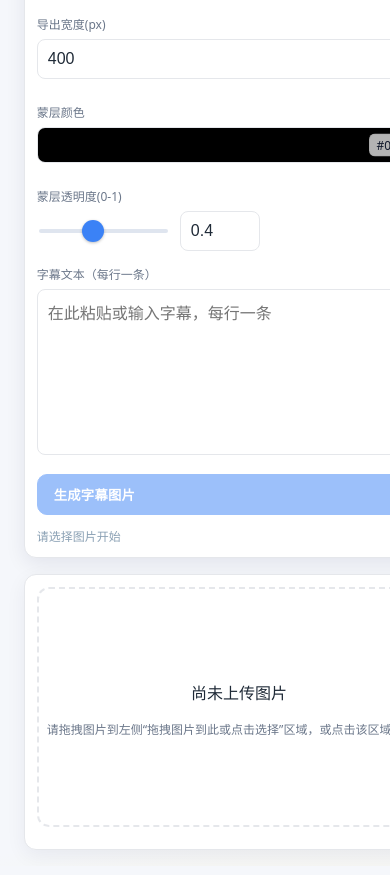
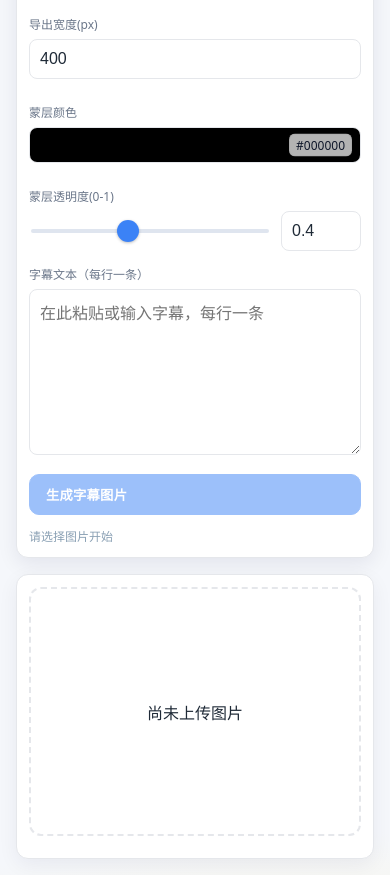
Before and after one commit to yangkeekko/yangkeekko, a plain HTML site: page index.html in a window 390 px wide. Shown: the part 700-1575 px from the top of the page. Drawn offline with Linux system fonts and the light colour scheme.

Commit message:
1.0.0 正式版本

```diff
--- a/index.html
+++ b/index.html
@@ -2,8 +2,11 @@
 <html lang="zh-CN">
   <head>
     <meta charset="UTF-8" />
-    <meta name="viewport" content="width=device-width, initial-scale=1" />
+    <meta name="viewport" content="width=device-width, initial-scale=1.0" />
     <title>图片字幕生成器</title>
+    <meta name="theme-color" content="#3b82f6" />
+    <link rel="icon" href="favicon.svg" type="image/svg+xml" />
+    <link rel="mask-icon" href="favicon.svg" color="#3b82f6" />
     <link rel="stylesheet" href="styles.css" />
   </head>
   <body>
@@ -101,7 +104,6 @@
         <div id="emptyHint" class="empty-hint">
           <div>
             <p>尚未上传图片</p>
-            <p class="muted">请拖拽图片到左侧“拖拽图片到此或点击选择”区域，或点击该区域选择文件</p>
           </div>
         </div>
         <canvas id="previewCanvas"></canvas>
--- a/styles.css
+++ b/styles.css
@@ -19,6 +19,10 @@ body {
     radial-gradient(1200px 600px at 80% 120%, #fef3c7 0%, transparent 60%),
     var(--bg);
   color: var(--text);
+}
+/* iOS 安全区适配：避免左右被刘海/边缘裁切 */
+@supports(padding: max(0px)){
+  body{ padding-left: env(safe-area-inset-left); padding-right: env(safe-area-inset-right); }
 }
 /* 视觉隐藏：保留在可访问树中但不显示 */
 .visually-hidden {
@@ -45,7 +49,9 @@ h1 { margin: 0; font-size: 20px; color: #0f172a; }
   grid-template-columns: 520px 1fr;
   gap: 16px;
   padding: 16px;
-  width: min(1200px, 96vw);
+  /* 避免在小屏上因 96vw + padding 产生裁切 */
+  width: 100%;
+  max-width: 1200px;
   margin: 0 auto;
 }
 
@@ -85,7 +91,8 @@ h1 { margin: 0; font-size: 20px; color: #0f172a; }
 .color-bar { width:100%; height:6px; border-radius:4px; margin-top:6px; box-shadow: inset 0 0 0 1px rgba(0,0,0,0.05); }
 
 /* 滑杆 + 数字输入组合 */
-.range-input { display:flex; gap:10px; align-items:center; }
+.range-input { display:flex; gap:10px; align-items:center; width:100%; }
+.range-input input[type="range"]{ flex:1; min-width:0; }
 .range-input input[type="number"] { width:80px; }
 
 /* 移动端优化的滑杆样式 */
@@ -161,6 +168,7 @@ input[type="range"]:active::-webkit-slider-thumb{ transform: scale(1.06); }
   place-items: start;
   box-shadow: 0 6px 20px rgba(2, 16, 60, 0.06);
   position: relative;
+  overflow: hidden; /* 确保子元素（缺省占位）不会溢出卡片 */
 }
 .save-area { position: static; display:flex; justify-content:flex-end; margin-top: 10px; }
 
@@ -179,7 +187,7 @@ input[type="range"]:active::-webkit-slider-thumb{ transform: scale(1.06); }
 @media (max-width: 900px) {
   /* 防止移动端横向溢出导致无法完全显示 */
   html, body { overflow-x: hidden; }
-  .container { grid-template-columns: 1fr; justify-items: center; }
+  .container { grid-template-columns: 1fr; justify-content: center; justify-items: center; }
   .grid { grid-template-columns: 1fr; }
   .actions { flex-wrap: wrap; }
   .actions .btn { width: 100%; }
@@ -189,8 +197,10 @@ input[type="range"]:active::-webkit-slider-thumb{ transform: scale(1.06); }
   header { padding: 12px 16px; }
   h1 { font-size: 18px; }
   .about { padding: 8px 12px; text-align:center; }
-  /* 统一限宽并居中主要内容块，避免过宽导致无法完整显示 */
-  .controls, .preview, .about { width: 100%; max-width: 460px; margin: 0 auto; }
+  /* 预览缺省图在移动端按比例缩放，避免过高过宽 */
+  .empty-hint{ min-height: unset; height: auto; aspect-ratio: 4 / 3; padding: 12px; max-height: 60vh; width: 100%; }
+  /* 统一限宽并居中主要内容块，考虑安全区，避免超出屏幕 */
+  .controls, .preview, .about { width: 100%; max-width: min(460px, calc(100vw - 32px - env(safe-area-inset-left, 0px) - env(safe-area-inset-right, 0px))); margin: 0 auto; justify-self: center; }
   .controls { padding: 12px; }
   .field input, .field textarea { font-size: 16px; }
 }
```
Also changed, not shown: favicon.svg (added).
